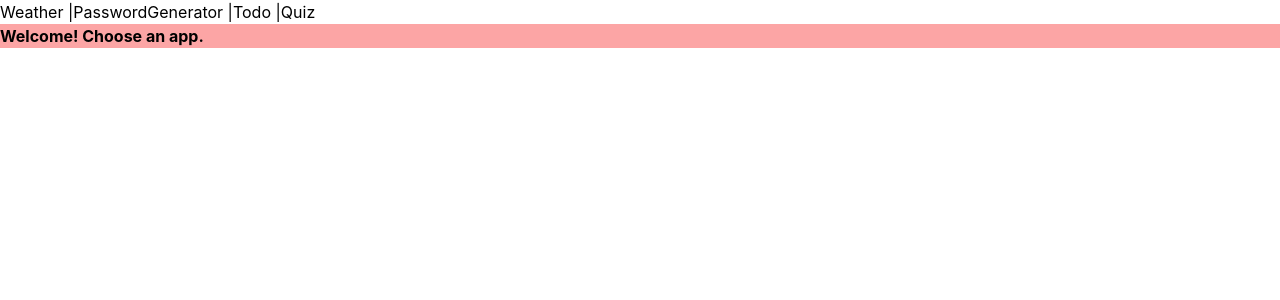
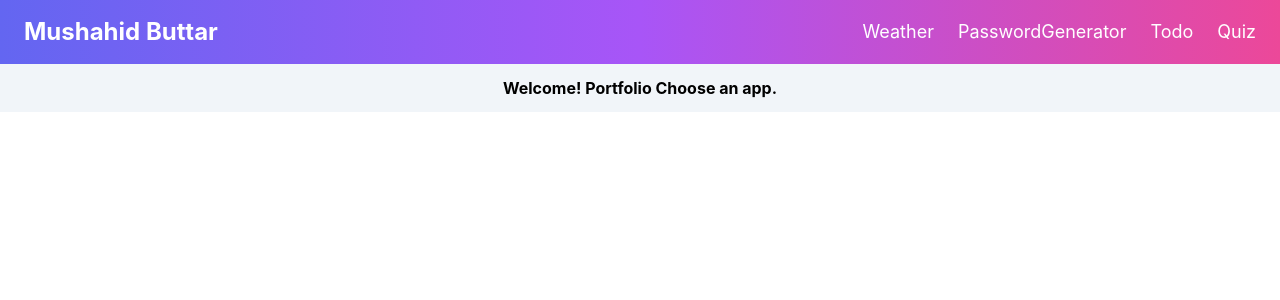
Before and after one commit to Mushahidjutt/PasswordGenrator, a React (Create React App) app: page / in a window 1280 px wide. Shown: the top 300 px of the page. Built offline with nearby package versions, Linux system fonts and the light colour scheme.

Commit message:
Create the NavBar Menu

```diff
--- a/src/App.js
+++ b/src/App.js
@@ -13,11 +13,18 @@ function App() {
 
         <div>
           {/* Navigation Links (optional) */}
-          <nav>
-            <Link to="/WeatherCard">Weather</Link> |
-            <Link to="/PasswordGenerator">PasswordGenerator</Link> |
-            <Link to="/todo">Todo</Link> |
-            <Link to="/Quiz">Quiz </Link>
+          <nav className="bg-gradient-to-r from-indigo-500 via-purple-500 to-pink-500 shadow-lg text-white px-6 py-4">
+          <div className="container mx-auto flex justify-between items-center">
+          <h1 className="text-2xl font-bold">Mushahid Buttar</h1>
+          <ul className="flex space-x-6 text-lg">
+
+           <li className="hover:text-yellow-300 transition duration-300 cursor-pointer"> <Link to="/WeatherCard">Weather</Link> </li>
+            <li className="hover:text-yellow-300 transition duration-300 cursor-pointer"> <Link to="/PasswordGenerator">PasswordGenerator</Link> </li>
+            <li className="hover:text-yellow-300 transition duration-300 cursor-pointer"> <Link to="/todo">Todo</Link> </li>
+            <li className="hover:text-yellow-300 transition duration-300 cursor-pointer"> <Link to="/Quiz">Quiz </Link>  </li>
+
+            </ul>
+            </div>
           </nav>
 
           <Routes>
@@ -57,7 +64,7 @@ function App() {
             />
 
             <Route
-             path="/" element={<div className="font-bold bg-red-300">Welcome! Choose an app.</div>} />
+             path="/" element={<div className="font-bold bg-slate-100 text-center py-3">Welcome! Portfolio  Choose an app.</div>} />
           </Routes>
 
         </div>
```
